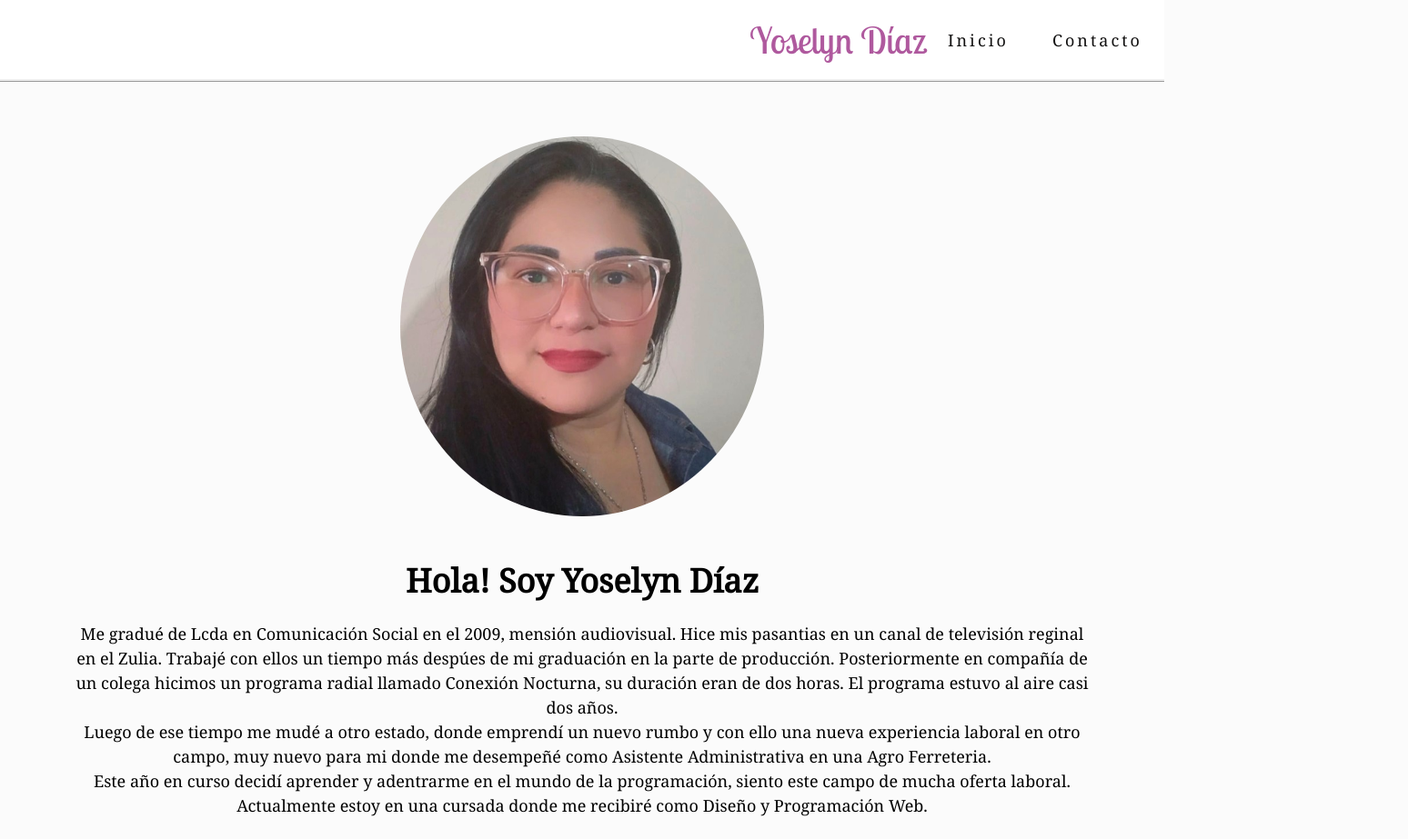
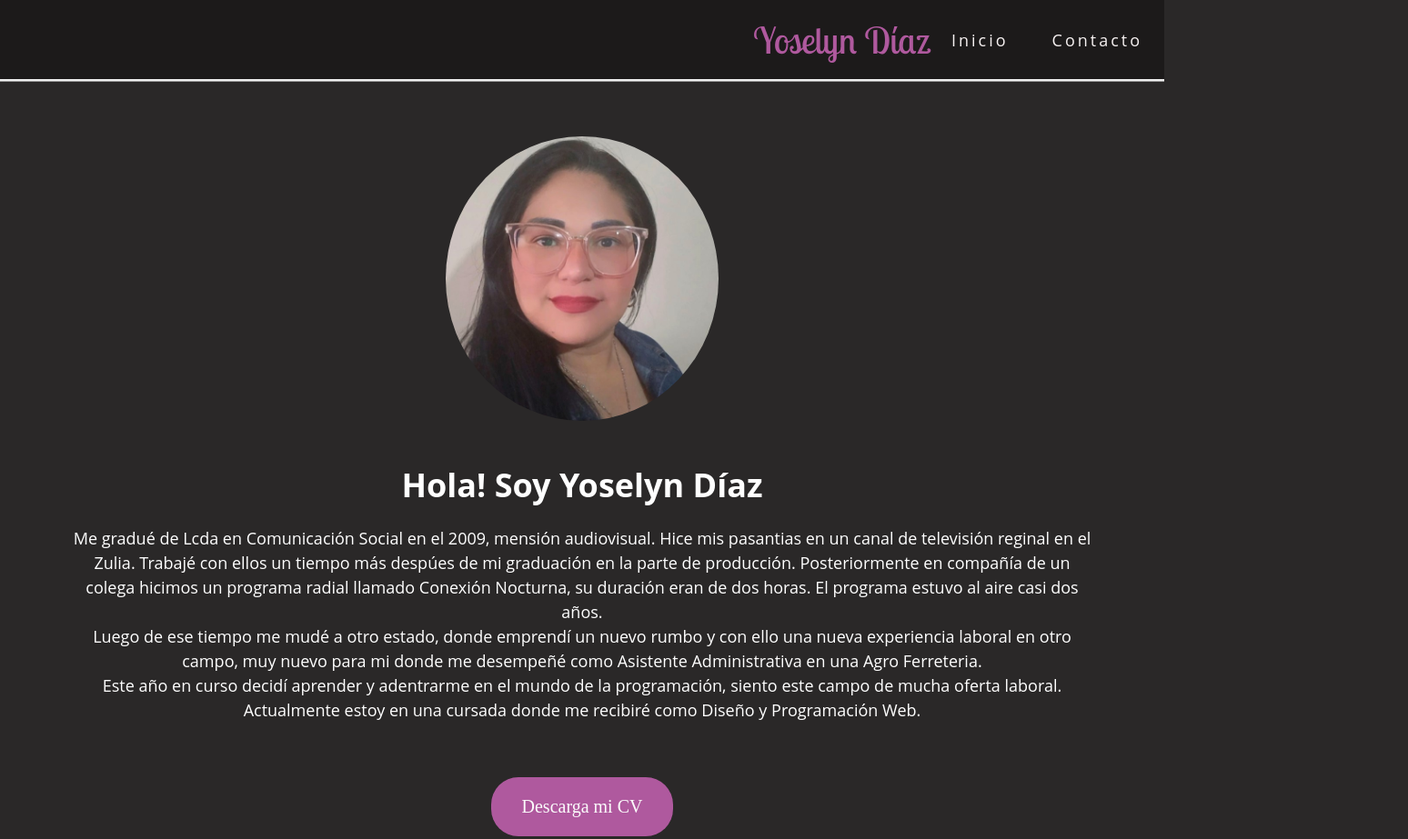
Before and after one commit to yosediaz/proyecto-2-cod-latam, a plain HTML site: page index.html in a window 1280 px wide. Shown: the top 923 px of the page at 91% size, 1548 px wide, since content can reach past the window. Drawn offline with Linux system fonts and the light colour scheme.

Commit message:
cambios en el color de fondo y tamaño de foto

```diff
--- a/css/styles.css
+++ b/css/styles.css
@@ -8,7 +8,7 @@
 
 
 body{
-    background-color:  #fbfbfb;
+    background-color:  #191717ec;
 }
 
 
@@ -86,15 +86,15 @@ header {
 
 
 .barra{
-    background-color: white;
+    background-color: #191717c6;
     display: flex;
     justify-content: right;
     height: 90px;
-    font-family: 'Noto Serif', serif;
+    font-family: "Open Sans", sans-serif;
     margin-right: 0;
     border-bottom: 25px;
     border-bottom: ridge;
-    color:rgb(96, 93, 93);
+    color:rgb(247, 245, 245);
     box-shadow: 0px 0px 8px;
 
 
@@ -114,7 +114,7 @@ header {
 
 .lista{
     font-size: 18px;
-    color: #121111;
+    color: #f7f2f2;
     text-decoration: none;
     letter-spacing: 3px;
     margin: 0 1.5rem;
@@ -133,7 +133,7 @@ header {
     border: 1px;
     border-radius: 100%;
     margin-top: 130px;
-    width: 400px;
+    width: 300px;
 
 
 
@@ -172,16 +172,18 @@ div{
 
 
 h1{
-    font-family: 'Noto Serif', serif;
+    font-family: "Open Sans", sans-serif;
     font-size: 36px;
     line-height: 1.5;
+    color: white;
 
 }
 
 p{
-    font-family: 'Noto Serif', serif;
+    font-family: "Open Sans", sans-serif;
     font-size: 18px;
     line-height: 1.5;
+    color: white;
 
 
 }
@@ -195,16 +197,17 @@ p{
 /*Section 2*/
 
 h2{
-    font-family: 'Noto Serif', serif;
+    font-family: "Open Sans", sans-serif;
     font-size: 28px;
+    color: white;
 }
 
 .section2{
-    background-color: rgba(175, 89, 158, 0.3);
+    background-color: rgba(175, 89, 158, 0.792);
     border-radius: 20px;
     color: #0f0f0f;
-    margin-left: 80px;
-    margin-right: 80px;
+    margin-left: 700px;
+    margin-right: 700px;
 
 }
 
--- a/index.html
+++ b/index.html
@@ -5,6 +5,7 @@
     <meta http-equiv="X-UA-Compatible" content="IE=edge">
     <meta name="viewport" content="width=device-width, initial-scale=1.0">
     <title>Yoselyn Díaz</title>
+    <script src="./js/index.js"></script>
 
     <!-- CSS -->
     <link rel="stylesheet" href="css/styles.css">
@@ -87,7 +88,7 @@
 
     <footer>
         <div class="grid">
-            <p>Block Personal</p>
+            <p>Portafolio Digital</p>
 
 
         </div>
```
Also changed, not shown: js/index.js (added).
